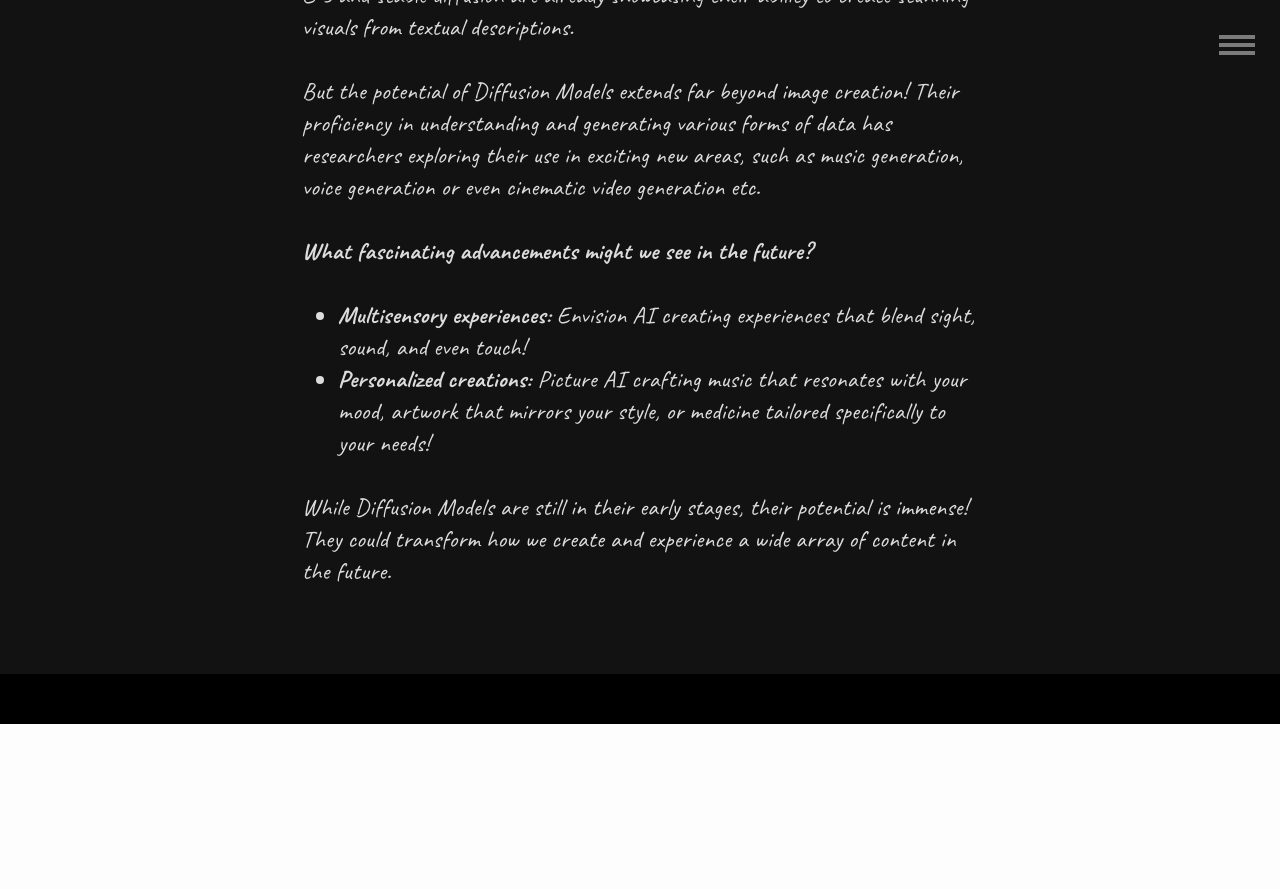
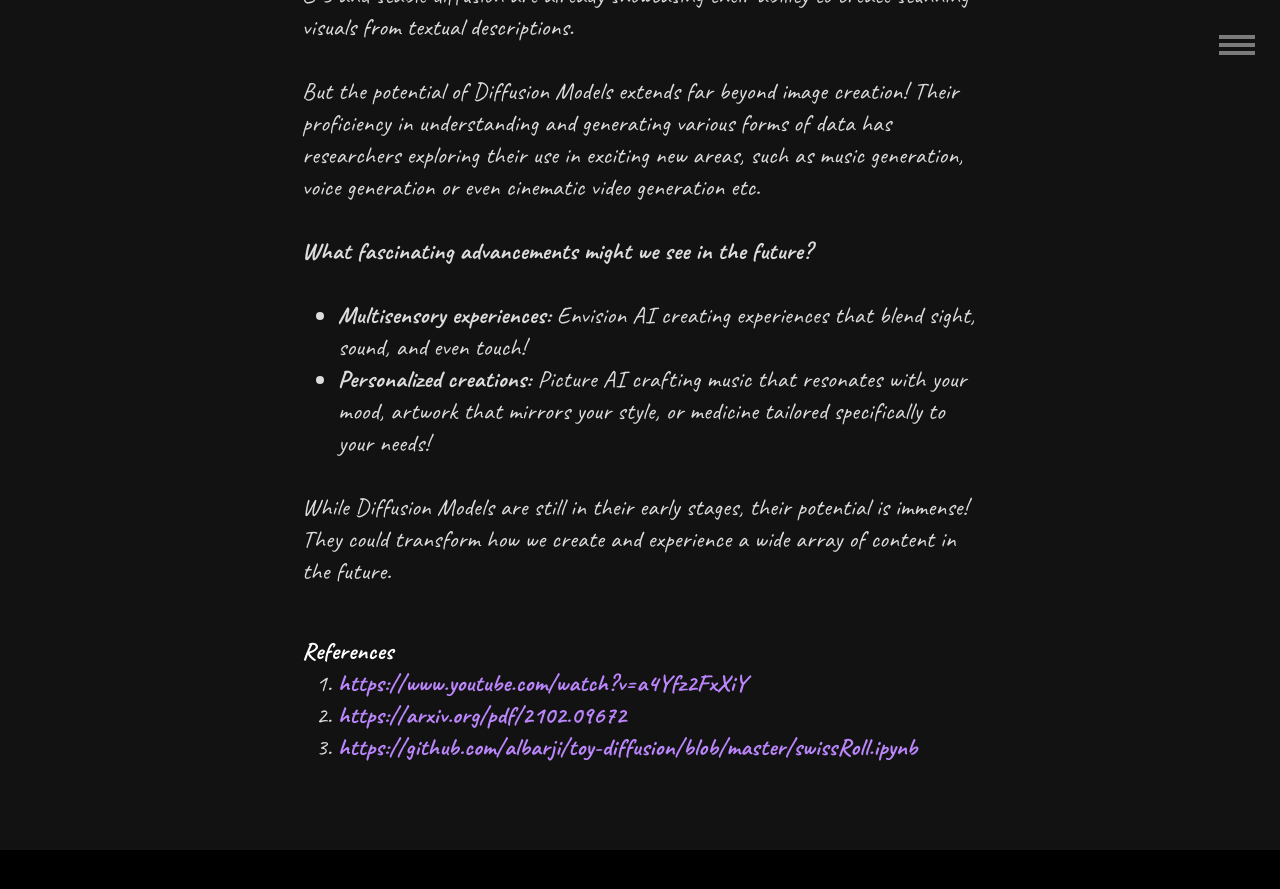
Before and after one commit to spraphul/blog, a Jekyll site: the page built from _posts/2024-07-21-diffusion-models.md, in a window 1280 px wide and 900 px high, scrolled down 12505 px. Shown: the top 889 px of the window. Built offline with Jekyll 4.4.1, drawn with Linux system fonts in a browser that asks for light colours; some web fonts are replaced; formulas are drawn with MathJax 3; before the commit the page ends 13229 px from its top, so only the background shows below that.

Commit message:
Update 2024-07-21-diffusion-models.md

```diff
--- a/_posts/2024-07-21-diffusion-models.md
+++ b/_posts/2024-07-21-diffusion-models.md
@@ -188,7 +188,7 @@ Upon visualizing the results, we expect to see that the diffusion network effect
 
 ![diffusion](https://github.com/spraphul/blog/blob/gh-pages/_posts/swissroll.gif?raw=true)
 
-#### Conclusion
+## Conclusion
 
 This demonstration highlights the power of diffusion models in learning and generating complex data distributions. By starting from pure noise and training on a classic dataset like the Swiss roll, we can visualize the efficacy of these models in reconstructing and understanding complex data structures. Diffusion Models are revolutionizing the way we generate content with AI. Tools like DALL-E 3 and stable diffusion are already showcasing their ability to create stunning visuals from textual descriptions.
 
@@ -200,3 +200,8 @@ But the potential of Diffusion Models extends far beyond image creation! Their p
 * **Personalized creations:** Picture AI crafting music that resonates with your mood, artwork that mirrors your style, or medicine tailored specifically to your needs!
 
 While Diffusion Models are still in their early stages, their potential is immense! They could transform how we create and experience a wide array of content in the future.
+
+## References
+1. [https://www.youtube.com/watch?v=a4Yfz2FxXiY](https://www.youtube.com/watch?v=a4Yfz2FxXiY)
+2. [https://arxiv.org/pdf/2102.09672](https://arxiv.org/pdf/2102.09672)
+3. [https://github.com/albarji/toy-diffusion/blob/master/swissRoll.ipynb](https://github.com/albarji/toy-diffusion/blob/master/swissRoll.ipynb)
```
